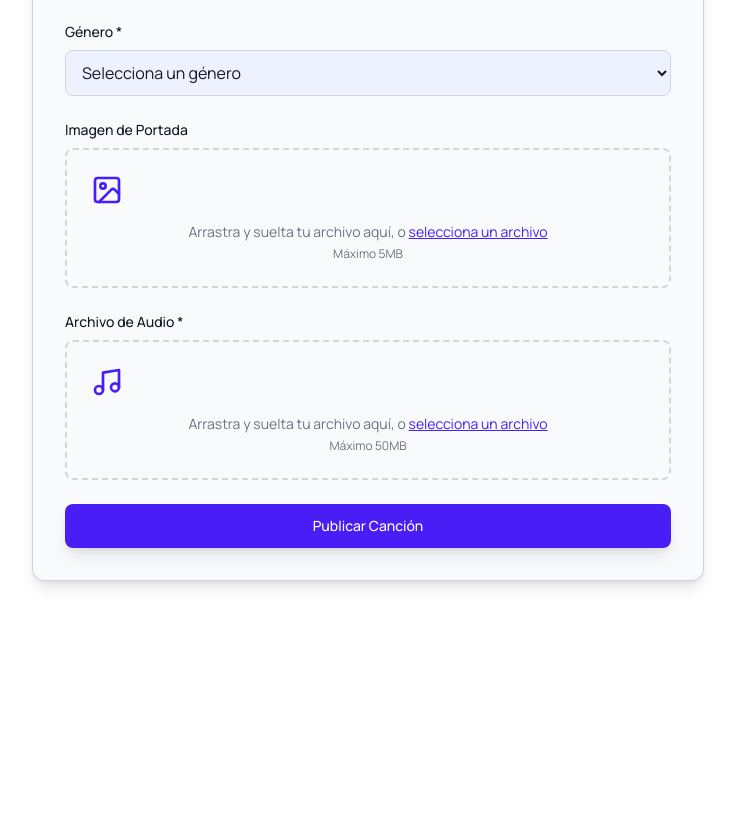
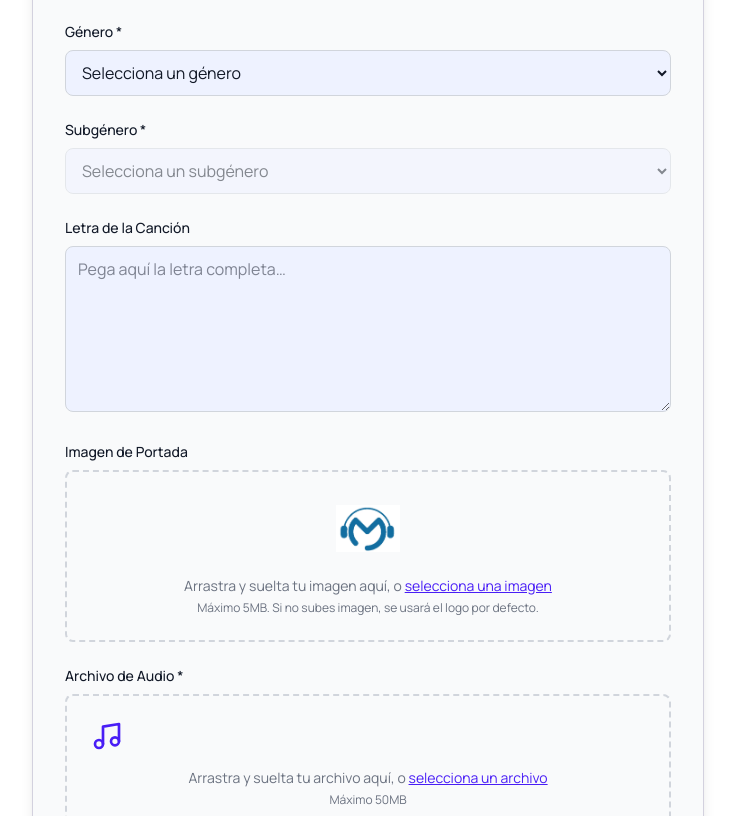
Before and after one commit to Sacorreal/musila-frontend, a Next.js app: page /publicar in a window 1280 px wide. Shown: the part 400-1216 px from the top of the page, without its empty margins (272-1007 px from the left). Before the commit the page ends 1013 px from the top, so only its background shows below. Built offline with nearby package versions, Linux system fonts and the light colour scheme; what @apollo/client-integration-nextjs would draw is missing.

Commit message:
fix-Form

```diff
--- a/src/app/publicar/components/FileUpload.tsx
+++ b/src/app/publicar/components/FileUpload.tsx
@@ -3,7 +3,7 @@
 import React, { useRef, useState } from "react";
 import { UseFormRegister, FieldError } from "react-hook-form";
 import { FieldValues, Path } from "react-hook-form";
-import { Upload, X, Music, Image } from "lucide-react";
+import { X, Music, Image } from "lucide-react";
 
 interface FileUploadProps<T extends FieldValues> {
     label: string;
@@ -111,6 +111,21 @@ export const FileUpload = <T extends FieldValues>({
 
                 {!selectedFile ? (
                     <div className="space-y-4">
+                        {fileType === "image" ? (
+                            <div className="space-y-4">
+                                <img src="/logo.webp" alt="Logo por defecto" className="w-16 h-16 mx-auto object-contain" />
+                                <div>
+                                    <p className="text-sm text-text-secondary">
+                                        Arrastra y suelta tu imagen aquí, o{" "}
+                                        <button type="button" onClick={() => fileInputRef.current?.click()} className="text-primary hover:text-primary/80 underline">
+                                            selecciona una imagen
+                                        </button>
+                                    </p>
+                                    <p className="text-xs text-text-secondary mt-1">Máximo {maxSize}MB. Si no subes imagen, se usará el logo por defecto.</p>
+                                </div>
+                            </div>
+                        ) : (
+                            <>
                                 {getFileIcon()}
                                 <div>
                                     <p className="text-sm text-text-secondary">
@@ -121,6 +136,8 @@ export const FileUpload = <T extends FieldValues>({
                                     </p>
                                     <p className="text-xs text-text-secondary mt-1">Máximo {maxSize}MB</p>
                                 </div>
+                            </>
+                        )}
                     </div>
                 ) : (
                     <div className="space-y-3">
--- a/src/app/publicar/components/SongPublishForm.tsx
+++ b/src/app/publicar/components/SongPublishForm.tsx
@@ -1,7 +1,7 @@
 "use client";
 
-import { useState } from "react";
-import { useForm } from "react-hook-form";
+import { useState, useEffect } from "react";
+import { useForm, useWatch } from "react-hook-form";
 import { zodResolver } from "@hookform/resolvers/zod";
 import { z } from "zod";
 import { FileUpload } from "./FileUpload";
@@ -10,39 +10,49 @@ import { Notification } from "./Notification";
 import { useNotification } from "../hooks/useNotification";
 import { useUpload } from "../hooks/useUpload";
 import { songSchema } from "../types";
+import { SUBGENRES } from "@domains/tracks/constants/genres";
 
 type SongFormData = z.infer<typeof songSchema>;
 
 export function SongPublishForm() {
     const [isSubmitting, setIsSubmitting] = useState(false);
     const { showSuccess, showError } = useNotification();
-    const { uploadStatus, uploadFiles, resetUpload } = useUpload();
+    const { uploadStatus } = useUpload();
 
     const {
         register,
         handleSubmit,
         formState: { errors },
         setValue,
-        watch,
+        control,
+        resetField,
     } = useForm<SongFormData>({
         resolver: zodResolver(songSchema),
         defaultValues: {
             name: "",
             author: "",
             genre: "",
+            subgenre: "",
+            lyrics: "",
             image: null,
             song: null,
         },
     });
 
-    const watchedImage = watch("image");
-    const watchedSong = watch("song");
+    const genre = useWatch({ control, name: 'genre' });
+    const subgenreOptions = genre ? SUBGENRES[genre] : [];
+
+
+
+    useEffect(() => {
+        resetField('subgenre', { defaultValue: '' })
+    }, [genre, resetField]);
 
     const handleImageUpload = async (file: File) => {
         try {
             setValue("image", file);
             showSuccess("Imagen seleccionada", "La imagen se subirá cuando envíes el formulario");
-        } catch (error) {
+        } catch {
             showError("Error al procesar la imagen", "Por favor, intenta con otra imagen");
         }
     };
@@ -51,7 +61,7 @@ export function SongPublishForm() {
         try {
             setValue("song", file);
             showSuccess("Canción seleccionada", "La canción se subirá cuando envíes el formulario");
-        } catch (error) {
+        } catch {
             showError("Error al procesar la canción", "Por favor, intenta con otro archivo");
         }
     };
@@ -59,23 +69,42 @@ export function SongPublishForm() {
     const onSubmit = async (data: SongFormData) => {
         setIsSubmitting(true);
         try {
-            // Simulación de envío al backend
-            await new Promise((resolve) => setTimeout(resolve, 2000));
+            const hasCoverFile = data.image instanceof File || (typeof File !== 'undefined' && data.image?.[0] instanceof File);
+            let coverUrl = '/logo.webp';
+            if (hasCoverFile) {
+                coverUrl = await uploadCoverAndGetUrl(data.image);
+            }
 
-            console.log("Datos del formulario:", data);
+            const payload: Record<string, unknown> = {
+                title: data.name,
+                author: data.author,
+                genre: data.genre,
+                coverUrl,
+                audioFile: data.song
+            };
+
+            if (data.subgenre) payload.subgenre = data.subgenre;
+            if (data.lyrics && data.lyrics.trim().length > 0) payload.lyrics = data.lyrics.trim();
+
+            console.log("Datos del formulario:", payload);
             showSuccess("Canción publicada exitosamente", "La canción ha sido publicada correctamente");
 
-            // Reset form
             setValue("name", "");
             setValue("author", "");
             setValue("genre", "");
+            setValue("subgenre", "");
+            setValue("lyrics", "");
             setValue("image", null);
             setValue("song", null);
-        } catch (error) {
+        } catch {
             showError("Error al publicar la canción", "Hubo un problema al publicar la canción");
         } finally {
             setIsSubmitting(false);
         }
+    };
+
+    const uploadCoverAndGetUrl = async () => {
+        return '/logo.webp';
     };
 
     return (
@@ -137,21 +166,60 @@ export function SongPublishForm() {
                                 } dark:bg-gray-700 dark:text-white`}
                             >
                                 <option value="">Selecciona un género</option>
-                                <option value="pop">Pop</option>
-                                <option value="rock">Rock</option>
-                                <option value="jazz">Jazz</option>
-                                <option value="classical">Clásica</option>
-                                <option value="electronic">Electrónica</option>
-                                <option value="hip-hop">Hip Hop</option>
-                                <option value="country">Country</option>
-                                <option value="reggae">Reggae</option>
-                                <option value="blues">Blues</option>
-                                <option value="folk">Folk</option>
-                                <option value="r&b">R&B</option>
-                                <option value="latin">Latina</option>
-                                <option value="other">Otro</option>
+                                <option value="Rock">Rock</option>
+                                <option value="Pop">Pop</option>
+                                <option value="Hip Hop">Hip Hop</option>
+                                <option value="Reggaeton">Reggaeton</option>
+                                <option value="Electronica">Electronica</option>
+                                <option value="Jazz">Jazz</option>
+                                <option value="Clasica">Clasica</option>
+                                <option value="Folk">Folk</option>
+                                <option value="Metal">Metal</option>
+                                <option value="Indie">Indie</option>
+                                <option value="R&B">R&B</option>
+                                <option value="Trap">Trap</option>
+                                <option value="Salsa">Salsa</option>
+                                <option value="Cumbia">Cumbia</option>
+                                <option value="Tango">Tango</option>
+                                <option value="Latina">Latina</option>
                             </Select>
                             {errors.genre && <p className="mt-2 text-error text-sm">{errors.genre.message}</p>}
+                        </div>
+
+                        {/* Subgénero */}
+                        <div>
+                            <label htmlFor="subgenre" className="block text-sm font-medium text-text-main dark:text-gray-100 mb-2">
+                                Subgénero *
+                            </label>
+                            <select
+                                {...register("subgenre")}
+                                disabled={!genre}
+                                defaultValue=""
+                                className={`w-full px-3 py-2.5 bg-secondary border text-text-main rounded-lg focus:ring-primary focus:border-primary transition-colors ${
+                                    errors.subgenre ? "border-error" : "border-gray-300 dark:border-gray-600"
+                                } dark:bg-gray-700 dark:text-white ${!genre ? "opacity-50 cursor-not-allowed" : ""}`}
+                            >
+                                <option value="" disabled>Selecciona un subgénero</option>
+                                {subgenreOptions.map(s => (<option key={s} value={s}>{s}</option>))}
+                            </select>
+                            {errors.subgenre && <p className="mt-2 text-error text-sm">{errors.subgenre.message}</p>}
+                        </div>
+
+                        {/* Letra de la canción */}
+                        <div>
+                            <label htmlFor="lyrics" className="block text-sm font-medium text-text-main dark:text-gray-100 mb-2">
+                                Letra de la Canción
+                            </label>
+                            <textarea
+                                {...register("lyrics")}
+                                rows={6}
+                                maxLength={10000}
+                                placeholder="Pega aquí la letra completa…"
+                                className={`w-full px-3 py-2.5 bg-secondary border text-text-main rounded-lg focus:ring-primary focus:border-primary transition-colors resize-y ${
+                                    errors.lyrics ? "border-error" : "border-gray-300 dark:border-gray-600"
+                                } dark:bg-gray-700 dark:text-white dark:placeholder-gray-400`}
+                            />
+                            {errors.lyrics && <p className="mt-2 text-error text-sm">{errors.lyrics.message}</p>}
                         </div>
 
                         {/* Imagen */}
--- a/src/app/publicar/types/index.ts
+++ b/src/app/publicar/types/index.ts
@@ -1,13 +1,14 @@
 import { z } from "zod";
+import { GENRES } from "@domains/tracks/constants/genres";
 
 export const songSchema = z.object({
-    name: z.string().min(1, "El nombre de la canción es requerido").max(100, "El nombre es demasiado largo"),
-    author: z.string().min(1, "El autor es requerido").max(100, "El nombre del autor es demasiado largo"),
-    genre: z.string().min(1, "El género es requerido"),
-    image: z.instanceof(File).nullable().optional(),
-    song: z.instanceof(File).nullable().refine((file) => file !== null, {
-        message: "El archivo de audio es requerido",
-    }),
+    name: z.string().min(2, "Requerido"),
+    author: z.string().min(2, "Requerido"),
+    genre: z.enum(GENRES, { required_error: "Selecciona un género" }),
+    subgenre: z.string().min(1, "Selecciona un subgénero"),
+    lyrics: z.string().max(10000, "Máximo 10000 caracteres").optional(),
+    image: z.any().optional(),
+    song: z.any()
 });
 
 export type SongFormData = z.infer<typeof songSchema>;
--- /dev/null
+++ b/src/domains/tracks/constants/genres.ts
@@ -0,0 +1,24 @@
+export const GENRES = [
+  'Rock','Pop','Hip Hop','Reggaeton','Electronica','Jazz','Clasica','Folk','Metal','Indie','R&B','Trap','Salsa','Cumbia','Tango','Latina'
+] as const
+
+export type Genre = typeof GENRES[number]
+
+export const SUBGENRES: Record<Genre, string[]> = {
+  Rock: ['Alternativo','Clasico','Punk','Hard Rock','Progresivo'],
+  Pop: ['Electropop','Synthpop','Dance Pop','Indie Pop'],
+  'Hip Hop': ['Boom Bap','Trap','Lo-Fi','Consciente'],
+  Reggaeton: ['Old School','Popetón','Trapeton'],
+  Electronica: ['House','Techno','Trance','Drum and Bass','Dubstep'],
+  Jazz: ['Bebop','Fusión','Smooth','Swing'],
+  Clasica: ['Barroco','Romantica','Contemporanea'],
+  Folk: ['Acustico','Celta','Andino'],
+  Metal: ['Heavy','Thrash','Death','Power','Symphonic'],
+  Indie: ['Indie Rock','Indie Folk','Indie Electronic'],
+  'R&B': ['Contemporaneo','Neo-Soul','Alt R&B'],
+  Trap: ['Latino','Melódico'],
+  Salsa: ['Dura','Romantica'],
+  Cumbia: ['Villera','Colombiana','Pop'],
+  Tango: ['Tradicional','Nuevo'],
+  Latina: ['Bachata','Merengue','Regional','Urbana']
+}
```
Lines whose indentation alone changed are shown as unchanged.
